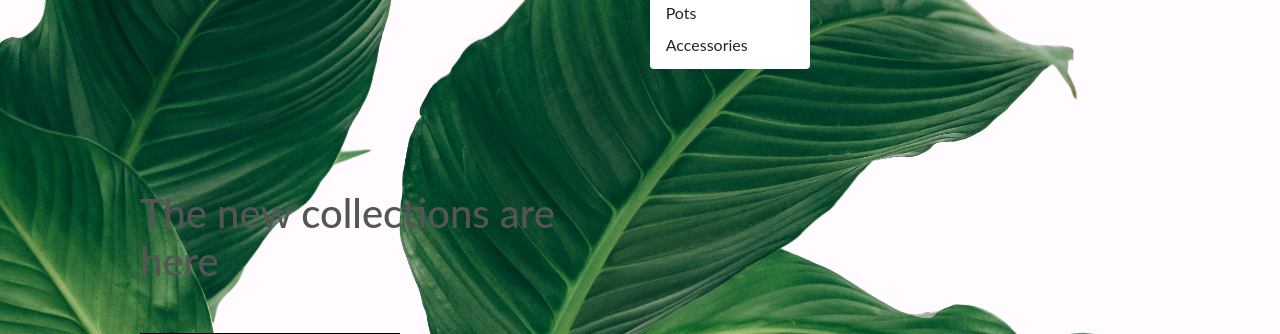
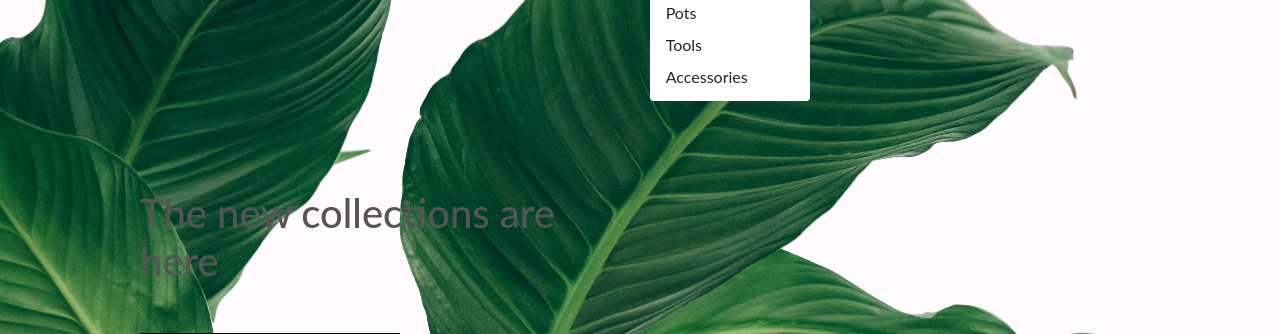
Before and after one commit to Code-Institute-Submissions/QuelleQim-fancy_plants_MayResub, a Django app: page / in a window 1280 px wide, after a click on "PLANTS & POTS". Shown: the part 165-499 px from the top of the page. Run offline with Django 3.2, Linux system fonts and the light colour scheme; some libraries are stand-ins or nearby versions.

Commit message:
Add and restructure products in main-nav

```diff
--- a/templates/includes/main-nav.html
+++ b/templates/includes/main-nav.html
@@ -36,7 +36,8 @@
             <div class="dropdown-menu border-0" aria-labelledby="homeware-link">
                 <a href="{% url 'products' %}?category=plants" class="dropdown-item">Plants</a>
                 <a href="{% url 'products' %}?category=pots" class="dropdown-item">Pots</a>
-                <a href="{% url 'products' %}?category=tools" class="dropdown-item">Accessories</a>
+                <a href="{% url 'products' %}?category=tools" class="dropdown-item">Tools</a>
+                <a href="{% url 'products' %}?category=accessories" class="dropdown-item">Accessories</a>
             </div>
         </li>
 
@@ -45,10 +46,9 @@
                 Special Offers
             </a>
             <div class="dropdown-menu border-0" aria-labelledby="specials-link">
+                <a href="" class="dropdown-item">All Specials</a>
                 <a href="{% url 'products' %}?category=new_arrivals" class="dropdown-item">New Arrivals</a>
-                <a href="" class="dropdown-item">Deals</a>
                 <a href="{% url 'products' %}?category=clearance" class="dropdown-item">Clearance</a>
-                <a href="" class="dropdown-item">All Specials</a>
             </div>
         </li>
     </ul>
```
